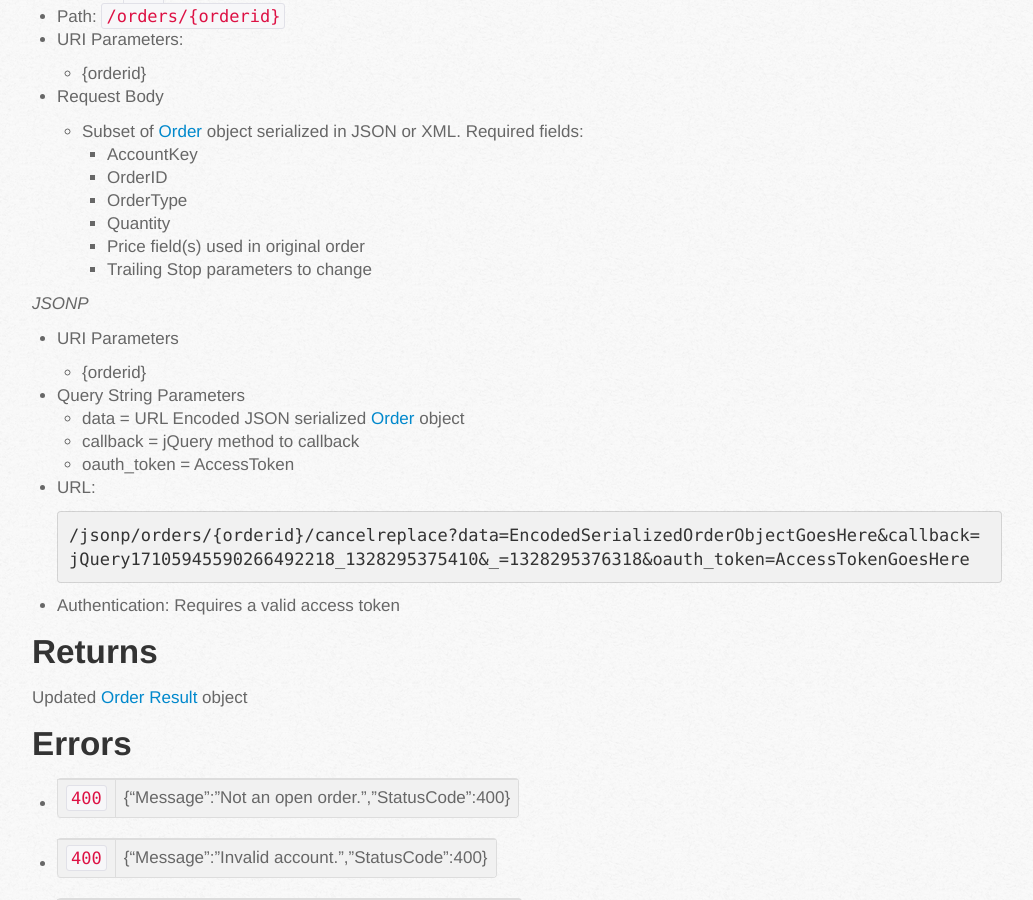
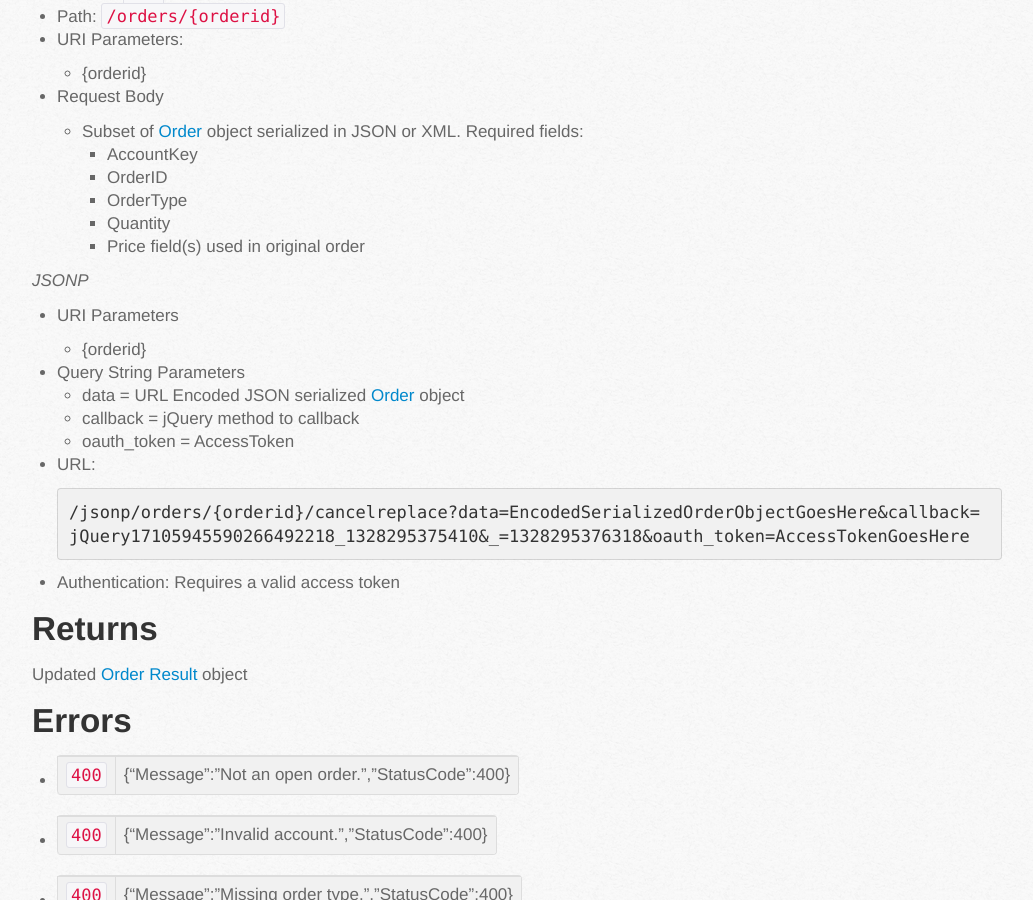
Before and after one commit to tradestation/webapi-docs, a Jekyll site: the page built from en/orders/update-order.md, in a window 1280 px wide and 900 px high, scrolled down 838 px. Shown: the whole window, without its empty margins (108-1141 px from the left). Built offline with Jekyll 4.4.1, drawn with Linux system fonts in a browser that asks for light colours; nearby versions of some CDN libraries.

Commit message:
Remove trailing stop parameters as option for cancel replace

```diff
--- a/en/orders/update-order.md
+++ b/en/orders/update-order.md
@@ -34,7 +34,6 @@ Resource for updating an open order. You cannot update an order that has been fi
     * OrderType
     * Quantity
     * Price field(s) used in original order
-    * Trailing Stop parameters to change
 
 *JSONP*
 
```
